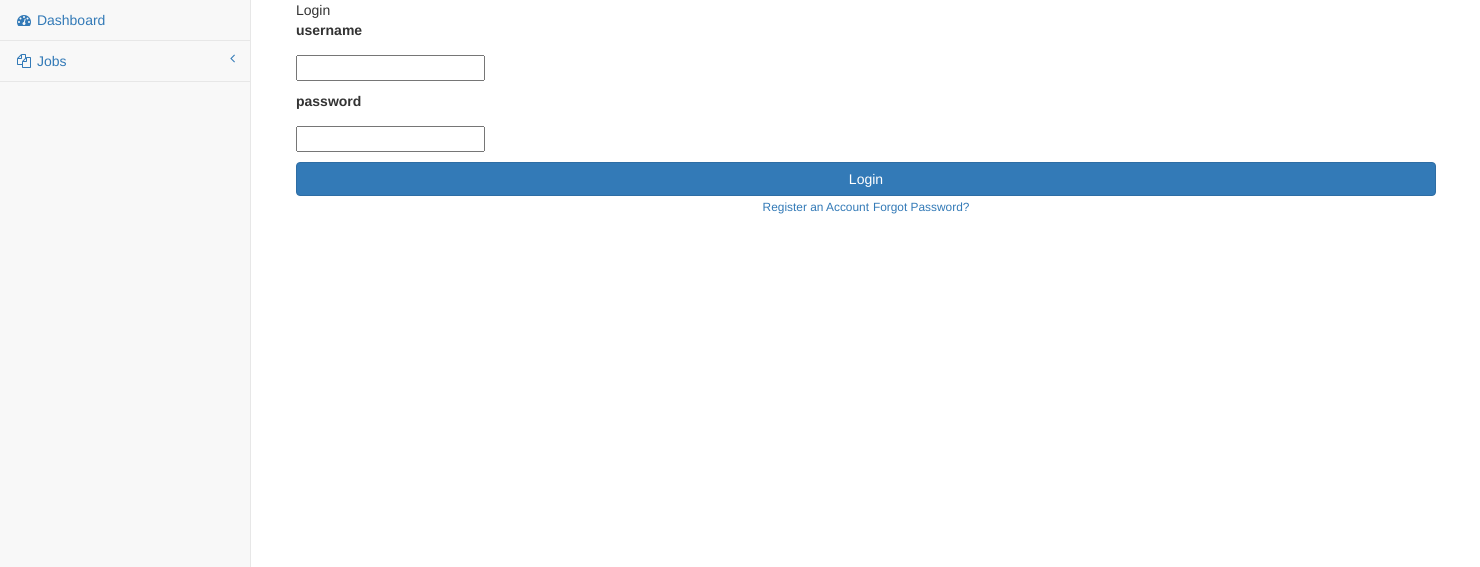
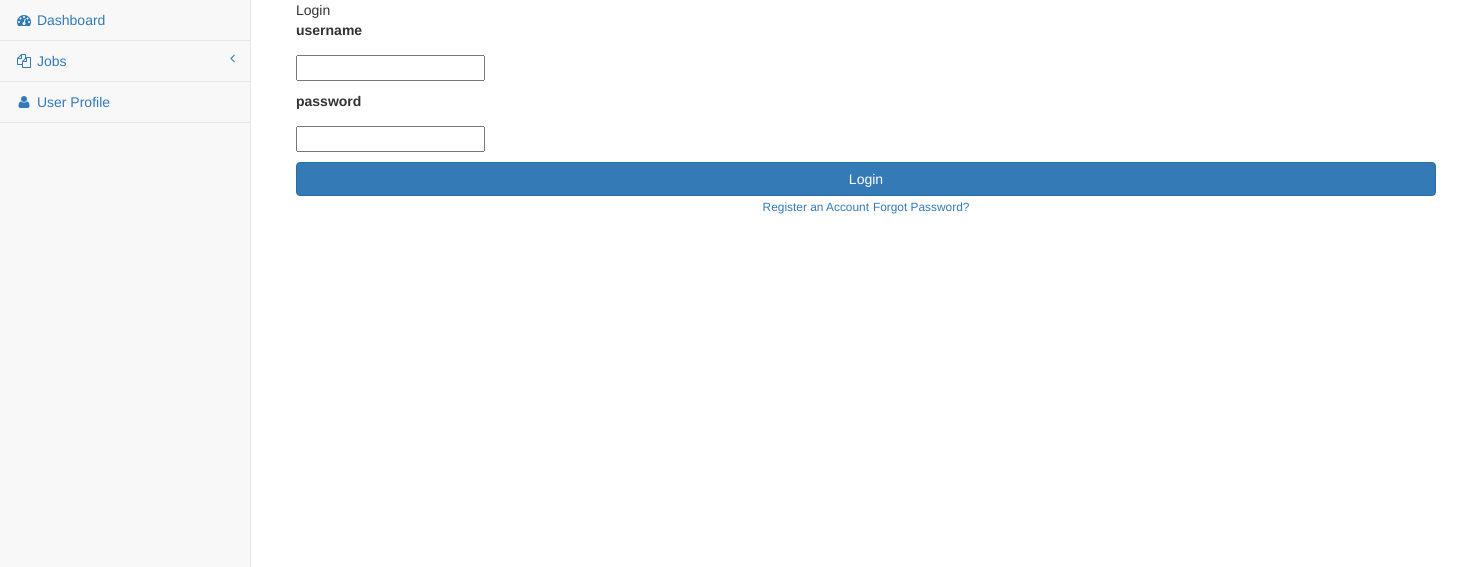
Before and after one commit to sorinbiriescu/serenity4, a Flask app: a page that uses serenity4/templates/base.html in a window 1480 px wide. Shown: the part 51-618 px from the top of the page. Run offline with Flask 2, Linux system fonts and the light colour scheme; parts of the project's set-up code (start-up, migrations or seed data) failed here and were passed over; some libraries are stand-ins or nearby versions.

Commit message:
Created user profile page and updated links on base page

```diff
--- a/serenity4/forms.py
+++ b/serenity4/forms.py
@@ -19,3 +19,9 @@ class LoginForm(Form):
     username = StringField('username', validators=[DataRequired()])
     password = PasswordField('password',validators=[DataRequired()])
     submit = SubmitField("Sign In")
+
+class UserProfile(Form):
+    name = StringField('name', validators=[DataRequired()])
+    username = StringField('username', validators=[DataRequired()])
+    email = StringField('email', validators=[DataRequired(),Email()])
+    password = PasswordField('password',validators=[DataRequired()])
--- a/serenity4/templates/base.html
+++ b/serenity4/templates/base.html
@@ -82,7 +82,7 @@
                     <ul class="nav" id="side-menu">
 
 						<li class="nav-item active" data-toggle="tooltip" data-placement="right" title="Dashboard">
-							<a class="nav-link" href="{{ url_for('user', username=current_user.username) }}">
+							<a class="nav-link" href="{{ url_for('user_dashboard', username=current_user.username) }}">
 								<i class="fa fa-fw fa-dashboard"></i>
 								<span class="nav-link-text">
 								Dashboard</span>
@@ -107,8 +107,16 @@
                     <li>
                         <a href="{{ url_for('jobs_not_interested') }}">Not Interested</a>
                     </li>
+
                 </ul>
                 <!-- /.nav-second-level -->
+            </li>
+            <li class="nav-item active" data-toggle="tooltip" data-placement="right" title="Dashboard">
+                <a class="nav-link" href="{{ url_for('user_profile', username=current_user.username) }}">
+                    <i class="fa fa-fw fa-user"></i>
+                    <span class="nav-link-text">
+                    User Profile</span>
+                </a>
             </li>
                     </ul>
                 </div>
--- a/serenity4/views.py
+++ b/serenity4/views.py
@@ -156,9 +156,15 @@ def jobs_to_check(page=1):
         return render_template('jobs.html', jobs = jobs, filter_text = "All", form=form)
 
 
-@app.route('/user/<username>')
+@app.route('/user_dashboard/<username>')
 @login_required
-def user(username):
+def user_dashboard(username):
+    user = User.query.filter_by(username=username).first_or_404()
+    return render_template('user_dashboard.html', user=user)
+
+@app.route('/user_profile/<username>')
+@login_required
+def user_profile(username):
     user = User.query.filter_by(username=username).first_or_404()
     return render_template('user_profile.html', user=user)
 
@@ -184,7 +190,7 @@ def login():
         if user is not None and user.check_password(form.password.data):
             login_user(user)
             #flash("Logged in successfully as {}.".format(user.username))
-            return redirect(request.args.get('next') or url_for('user',
+            return redirect(request.args.get('next') or url_for('user_profile',
                                                 username=user.username))
         #flash('Incorrect username or password.')
     return render_template("login.html", form=form)
```
Also changed, not shown: serenity4/templates/user_dashboard.html (added, +11 -0 lines).
